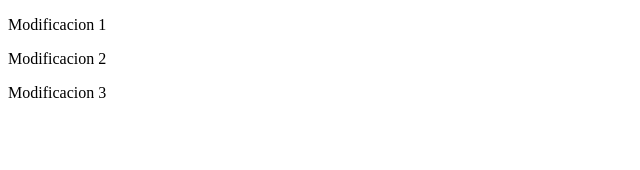
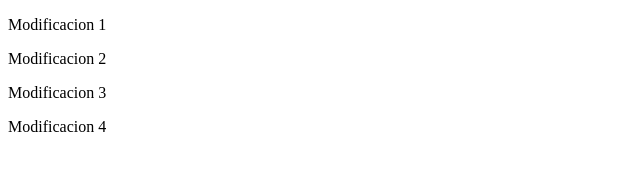
Before and after one commit to RoriRivera2/PrimerRepositorio, a plain HTML site: page index.html in a window 1280 px wide. Shown: the whole page, without its empty margins (0-640 px from the left). Drawn offline with Linux system fonts and the light colour scheme.

Commit message:
Se agrego la modificacion 4

```diff
--- a/index.html
+++ b/index.html
@@ -11,6 +11,7 @@
     <p>Modificacion 1</p>
     <p>Modificacion 2</p>
     <p>Modificacion 3</p>
+    <p>Modificacion 4</p>
 </body>
 
 </html>
```
